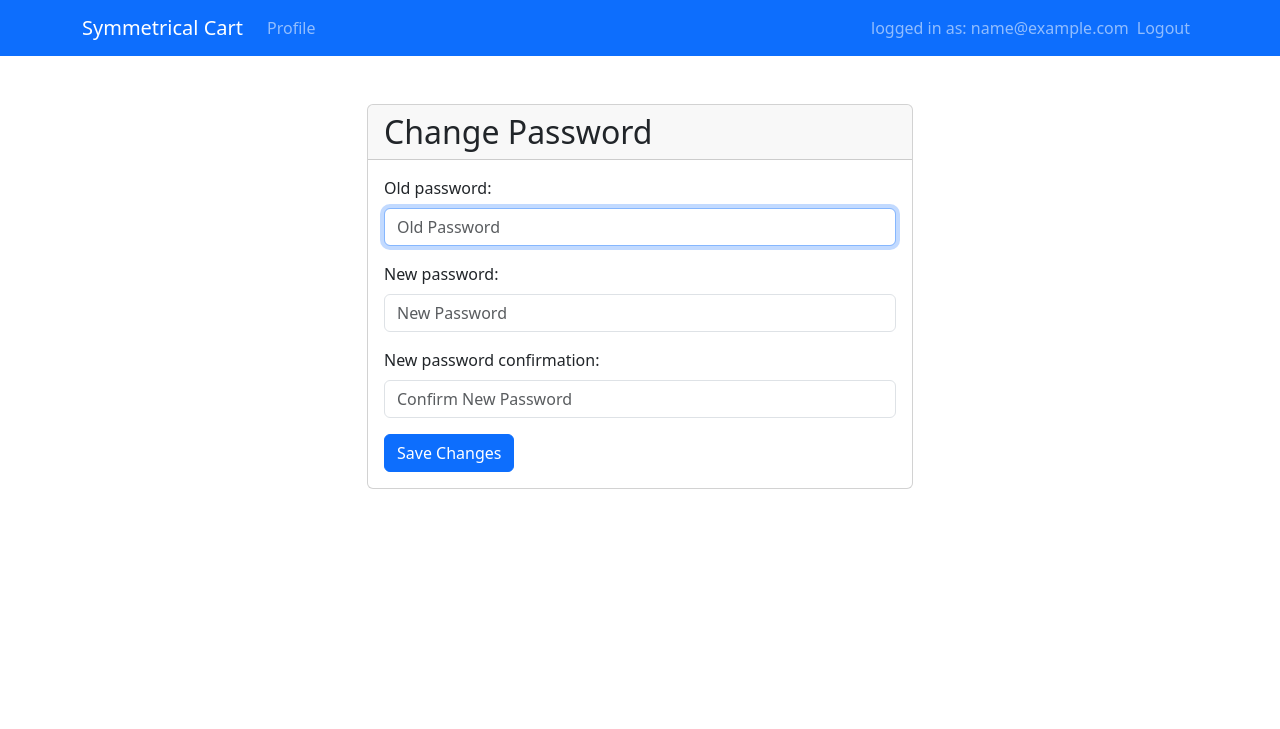
After one commit to ddvuser/symmetrical-cart, a Django app: page /password-change in a window 1280 px wide. The commit adds this page. Shown: the top 729 px of the page. Run offline with Django 4.2, Linux system fonts and the light colour scheme; the visitor is signed in with stand-in values (Sample User, id 1).

Commit message:
add change password

```diff
--- a/symmetrical_cart/shop/forms.py
+++ b/symmetrical_cart/shop/forms.py
@@ -1,6 +1,8 @@
 from .models import CustomUser
 from django import forms
 from django.contrib.auth.forms import UserCreationForm
+from django.contrib.auth.forms import PasswordChangeForm
+
 
 class RegisterForm(UserCreationForm):
     class Meta:
@@ -25,3 +27,22 @@ class LoginForm(forms.Form):
                                                             'placeholder': 'Email'}))
     password = forms.CharField(widget=forms.PasswordInput(attrs={'class': 'form-control',
                                                                  'placeholder': 'Password'}))
+
+class CustomPasswordChangeForm(PasswordChangeForm):
+    def __init__(self, user, *args, **kwargs):
+        super().__init__(user, *args, **kwargs)
+        self.fields['old_password'].widget.attrs.update({
+            'class': 'form-control',
+            'autocomplete': 'off',
+            'placeholder': 'Old Password'
+        })
+        self.fields['new_password1'].widget.attrs.update({
+            'class': 'form-control',
+            'autocomplete': 'off',
+            'placeholder': 'New Password'
+        })
+        self.fields['new_password2'].widget.attrs.update({
+            'class': 'form-control',
+            'autocomplete': 'off',
+            'placeholder': 'Confirm New Password'
+        })
--- /dev/null
+++ b/symmetrical_cart/shop/templates/change-password/change_password.html
@@ -0,0 +1,32 @@
+{% extends 'base.html' %}
+
+{% block title %}Change Password{% endblock title %}
+
+{% block content %}
+<div class="container mt-5">
+    <div class="row justify-content-center">
+        <div class="col-md-6">
+            <div class="card">
+                <div class="card-header">
+                    <h2 class="mb-0">Change Password</h2>
+                </div>
+                <div class="card-body">
+                    <form method="post">
+                        {% csrf_token %}
+                        {% for field in form %}
+                            <div class="mb-3">
+                                <label for="{{ field.id_for_label }}" class="form-label">{{ field.label_tag }}</label>
+                                {{ field }}
+                                {% if field.errors %}
+                                    <small class="text-danger">{{ field.errors|striptags }}</small>
+                                {% endif %}
+                            </div>
+                        {% endfor %}
+                        <button type="submit" class="btn btn-primary btn-block">Save Changes</button>
+                    </form>
+                </div>
+            </div>
+        </div>
+    </div>
+</div>
+{% endblock content %}
--- a/symmetrical_cart/shop/templates/profile.html
+++ b/symmetrical_cart/shop/templates/profile.html
@@ -14,7 +14,7 @@
                             <a href="{% url 'logout' %}" class="btn btn-danger btn-block">Logout</a>
                         </li>
                         <li class="list-group-item">
-                            TODO
+                            <a href="{% url 'change_password' %}" class="btn btn-danger btn-block">Change Password</a>
                         </li>
                         <li class="list-group-item">
                             TODO
--- a/symmetrical_cart/shop/urls.py
+++ b/symmetrical_cart/shop/urls.py
@@ -6,4 +6,7 @@ urlpatterns = [
     path("register/", user_views.user_register, name='register'),
     path("login/", user_views.user_login, name='login'),
     path("logout/", user_views.user_logout, name='logout'),
+
+    # Password
+    path("password-change", user_views.user_change_password, name='change_password'),
 ]
--- a/symmetrical_cart/shop/user_views.py
+++ b/symmetrical_cart/shop/user_views.py
@@ -2,7 +2,7 @@ from django.shortcuts import render, redirect
 from django.contrib.auth import authenticate, login, logout, update_session_auth_hash
 from django.contrib.auth.decorators import login_required
 from django.http import HttpResponseNotFound, HttpResponseBadRequest
-from .forms import RegisterForm, LoginForm
+from .forms import RegisterForm, LoginForm, CustomPasswordChangeForm
 
 def user_register(request):
     if request.method == 'POST':
@@ -37,5 +37,17 @@ def user_logout(request):
     return redirect('login')
 
 @login_required()
+def user_change_password(request):
+    if request.method == 'POST':
+        form = CustomPasswordChangeForm(request.user, request.POST)
+        if form.is_valid():
+            user = form.save()
+            update_session_auth_hash(request, user)
+            return redirect('profile')
+    else:
+        form = CustomPasswordChangeForm(request.user)
+    return render(request, 'change-password/change_password.html', {'form':form})
+
+@login_required()
 def user_profile(request):
     return render(request, 'profile.html')
```
